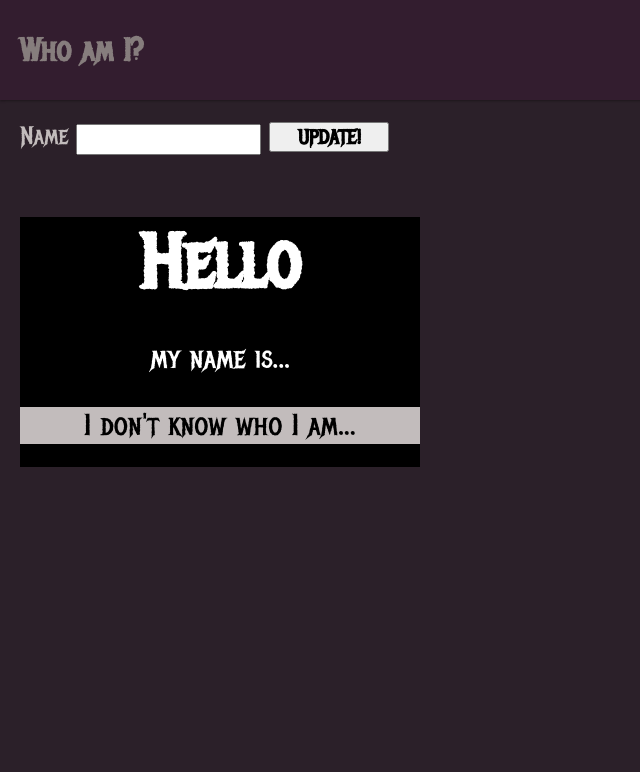
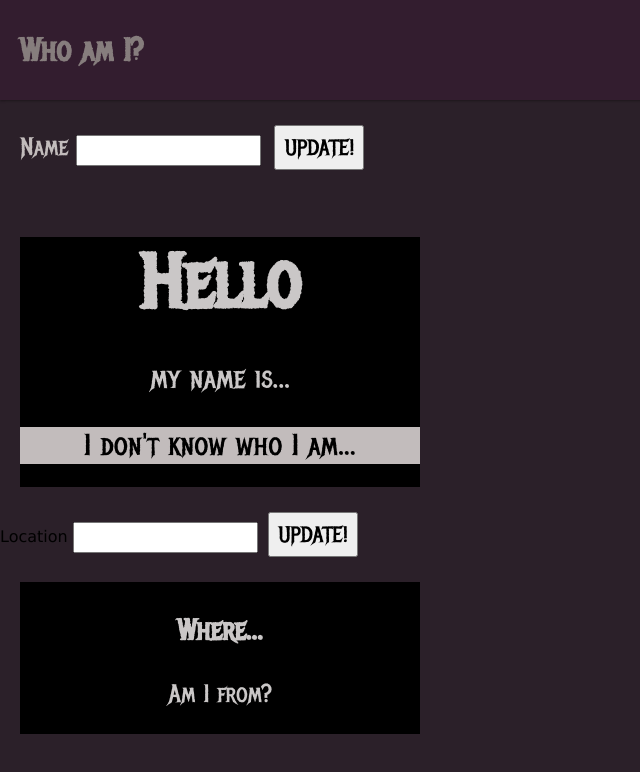
Before and after one commit to ashtonruiz/name-tag, a plain HTML site: page index.html in a window 1280 px wide. Shown: the whole page, without its empty margins (0-640 px from the left). Drawn offline with Linux system fonts and the light colour scheme.

Commit message:
secondary button added

```diff
--- a/app.js
+++ b/app.js
@@ -7,6 +7,16 @@ console.log(nameDisplay);
 const updateBtn = document.getElementById('update-btn');
 updateBtn.addEventListener('click', () => {
     console.log('i am clicking the button');
-const nameInput = document.getElementById('name-input');
-nameDisplay.textContent = nameInput.value;
+    const nameInput = document.getElementById('name-input');
+    nameDisplay.textContent = nameInput.value;
 });
+
+const locationName = document.getElementById('location');
+console.log(locationName);
+
+const updateBtn2 = document.getElementById('update-btn2');
+updateBtn2.addEventListener('click', () => {
+    console.log('i am clicking the button');
+    const locationInput = document.getElementById ('location-input');
+    locationName.textContent = locationInput.value;
+});
--- a/index.html
+++ b/index.html
@@ -41,6 +41,17 @@
         </section>
     </main>
 
+    <section>
+        <label>Location</label>
+        <input id="location-input"/>
+        <button id="update-btn2">UPDATE!</button>
+    </section>
+
+    <section class="bio-list">
+        <h3>Where...</h3>
+        <p class="location" id="location-input">Am I from?</p>
+    </section>
+
 </body>
 
 </html>
--- a/style.css
+++ b/style.css
@@ -39,19 +39,20 @@ input {
 }
 
 button {
-    height: 30px;
-    width: 120px;
-    font-size: 20px;
-    font-weight: bold;
     font-family: 'Metal Mania', cursive;
+    font-size: 22px;
     text-align: center;
+    height: 45px;
+    width: 90px;
+    margin: 5px;
 }
+
 .name-tag {
     margin-top: 20px;
     width: 400px;
     height: 250px;
     background: rgb(0, 0, 0);
-    color: white;
+    color:rgb(202, 199, 199);
     text-align: center;
     font-family: 'Metal Mania', cursive;
 }
@@ -73,3 +74,19 @@ h2 {
     font-size: 30px;
     font-family: 'Metal Mania', cursive;
 }
+
+
+.bio-list {
+    background:rgb(0, 0, 0);
+    font-family: 'Metal Mania', cursive;
+    color:rgb(202, 199, 199);
+    width: 400px;
+    margin: 20px;
+    font-size: 25px;
+    text-align: center;
+}
+
+.destination {
+    background:rgb(134, 125, 125);
+    color:rgb(0, 0, 0);
+}
```
